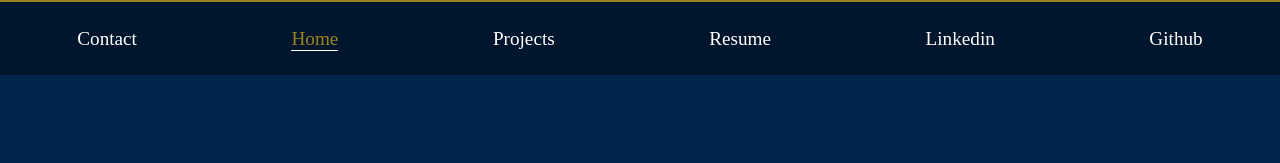
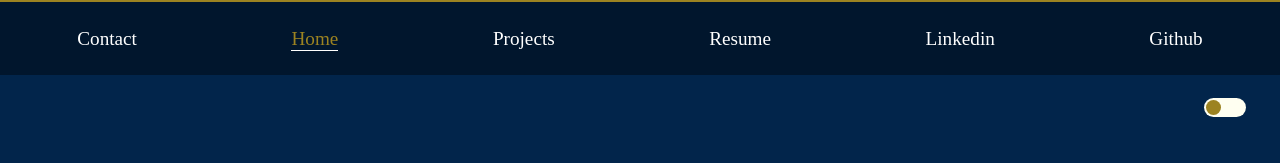
Before and after one commit to AkaraTawng/portfolio-mf-v2, a React (Create React App) app: page / in a window 1280 px wide. Shown: the top 163 px of the page. Built offline with nearby package versions, Linux system fonts and the light colour scheme.

Commit message:
increase h1 margin top

```diff
--- a/src/main.css
+++ b/src/main.css
@@ -79,6 +79,15 @@
   width: 40px;
   height: 33px;
 }
+@media (min-width: 1280px) {
+  .toggle {
+    position: absolute;
+    right: 2%;
+    top: 25%;
+    width: 50px;
+    height: 37px;
+  }
+}
 .toggle input {
   opacity: 0;
   width: 0;
@@ -107,10 +116,22 @@
   transition: 0.4s;
   border-radius: 50%;
 }
+@media (min-width: 1280px) {
+  .toggle .slider::before {
+    height: 15px;
+    width: 15px;
+    left: 2px;
+  }
+}
 .toggle input:checked + .slider::before {
   transform: translateX(18px);
   background-color: white;
   transition: 0.4s;
+}
+@media (min-width: 1280px) {
+  .toggle input:checked + .slider::before {
+    transform: translateX(22px);
+  }
 }
 .toggle input:checked + .slider {
   background-color: #9c8321;
--- a/src/scss/layout/_header.scss
+++ b/src/scss/layout/_header.scss
@@ -47,7 +47,7 @@
         margin: 3rem 2.5rem 1rem 2rem;
         text-align: center;
         @include laptop{
-            margin: -1rem 2.5rem 1rem 2rem;
+            margin: 5rem 2.5rem 1rem 2rem;
             font-size: 3rem;
         }
     }
```
Also changed, not shown: 1 other file (tests, documents, lock files or other folders).
